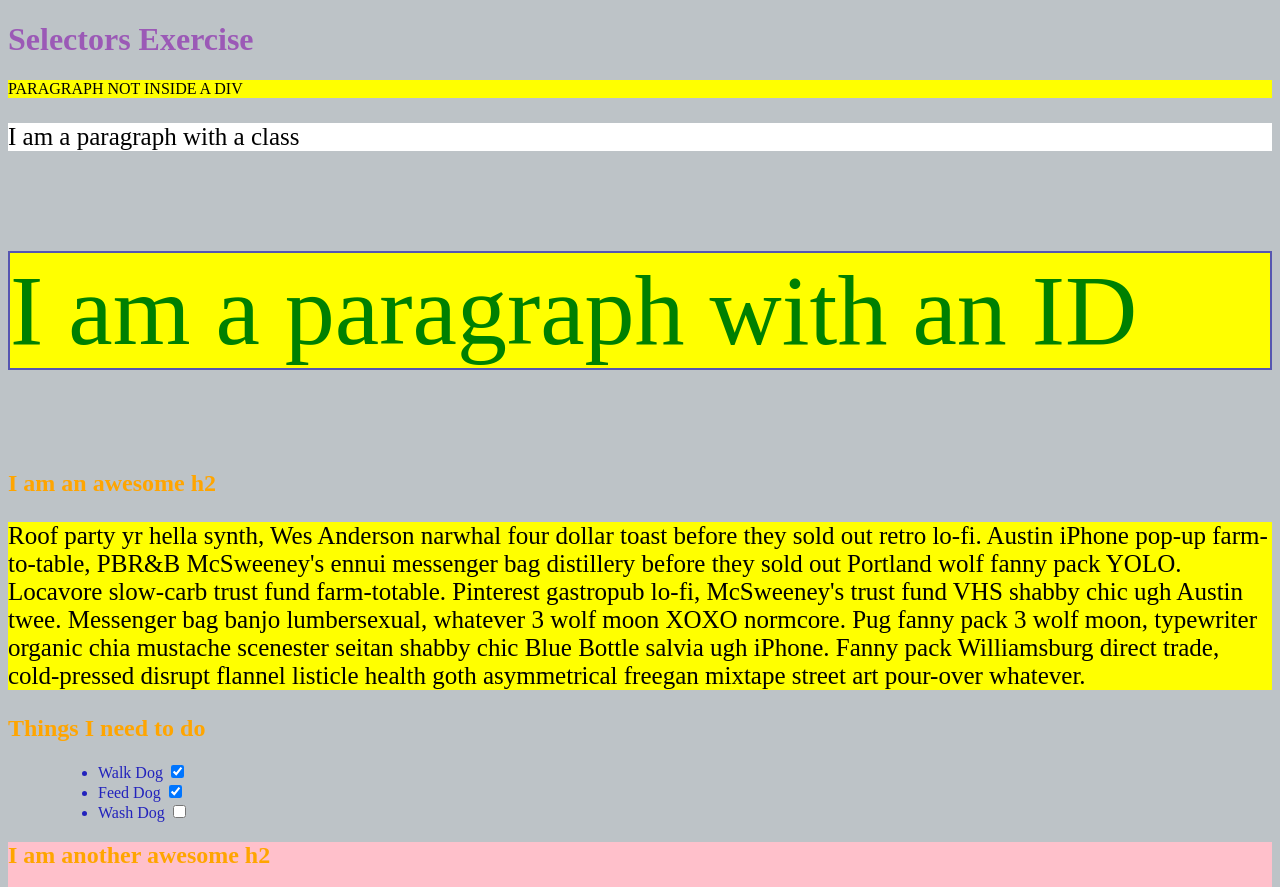
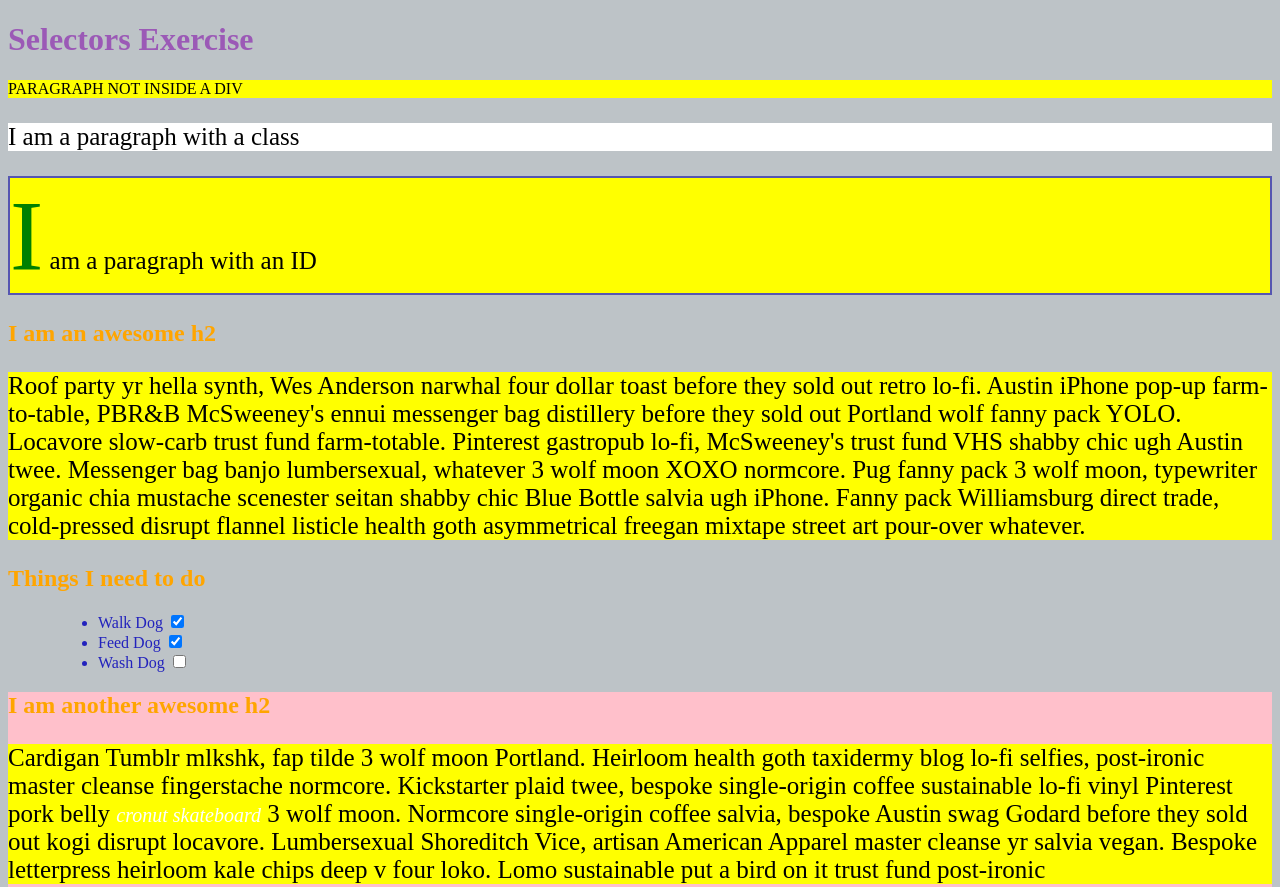
Before and after one commit to Gaurang03/webdev, a plain HTML site: page index.html in a window 1280 px wide. Shown: the top 887 px of the page. Drawn offline with Linux system fonts and the light colour scheme.

Commit message:
corrected  css

```diff
--- a/selectors.css
+++ b/selectors.css
@@ -68,7 +68,7 @@ label{
 }
 /*Make the first letter of the element with id 'special' green and
 100px font size(font-size: 100)*/
-#special{
+#special::first-letter{
     color: green;
     font-size: 100px;
 }
```
